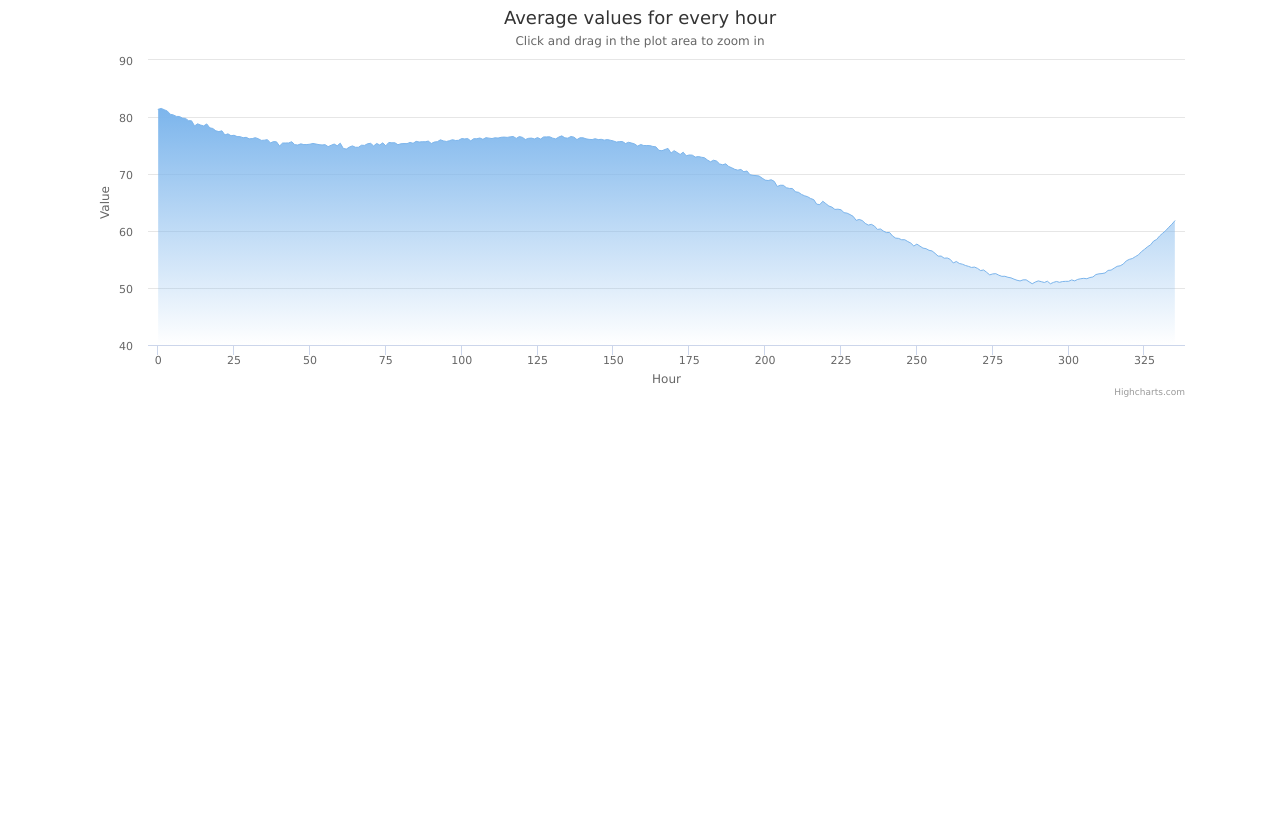
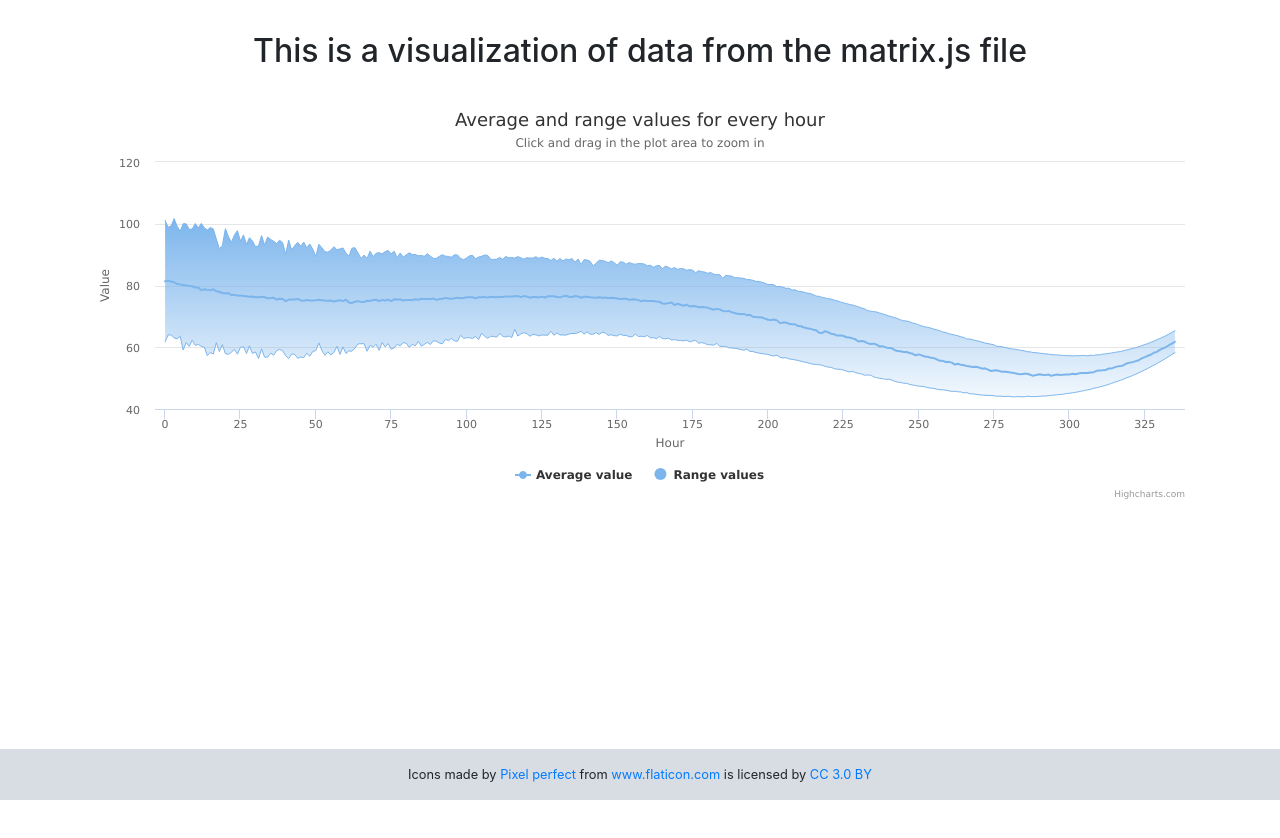
Before and after one commit to sebastiantokarski/matrix, a React app: page / in a window 1280 px wide. Shown: the top 838 px of the page. Before the commit the page ends 800 px from the top, so only its background shows below. Built offline with nearby package versions, Linux system fonts and the light colour scheme.

Commit message:
Separate charts components; add styled-compoenents

```diff
--- a/package.json
+++ b/package.json
@@ -34,6 +34,7 @@
     "react": "~16.9.0",
     "react-dom": "~16.9.0",
     "style-loader": "~1.0.0",
+    "styled-components": "^4.4.0",
     "webpack": "~4.40.2",
     "webpack-cli": "~3.3.9"
   },
--- a/src/components/App.js
+++ b/src/components/App.js
@@ -1,7 +1,19 @@
-import React, { Component } from 'react';
-import HistogramChart from './HistogramChart';
-import AverageLineChart from './AverageLineChart';
-import matrix from '../data/matrix.js';
+import React, { Component, Fragment } from 'react';
+import ChartHistogram from './Chart/ChartHistogram';
+import ChartLine from './Chart/ChartLine';
+import Footer from './Footer';
+import matrix from '../data/matrix';
+import styled from 'styled-components';
+
+const Title = styled.h1`
+  text-align: center;
+  font-size: 2rem;
+  margin: 2rem 0;
+`;
+
+const ChartsWrapper = styled.div`
+  height: 100vh;
+`;
 
 export default class App extends Component {
   constructor(props) {
@@ -24,11 +36,15 @@ export default class App extends Component {
 
   prepareChartData(data) {
     const hoursDetails = data.hoursDetails;
-    const averageLineChart = hoursDetails.map((singleData) => singleData.averageValue);
+    const averageLineData = hoursDetails.map((singleData) => singleData.averageValue);
+    const rangeData = hoursDetails.map((singleData, index) => {
+      return [index, singleData.minValue, singleData.maxValue];
+    });
     const histogramChart = data.matrix;
 
     return {
-      averageLineChart,
+      averageLineData,
+      rangeData,
       histogramChart,
       minAxisX: data.minValue,
       maxAxisX: data.maxValue,
@@ -42,7 +58,7 @@ export default class App extends Component {
       minValue: firstEl,
       maxValue: firstEl,
       averageValue: hourArr.reduce(getSum, 0) / hourArr.length,
-    }
+    };
 
     return hourArr.reduce((details, currValue) => {
       details.minValue = Math.min(details.minValue, currValue);
@@ -93,7 +109,7 @@ export default class App extends Component {
    */
   handleMouseOver(e) {
     this.currMouseOverEl = e.target.x;
-    this.showHistogramWithDelay(this.currMouseOverEl, 300);
+    this.showHistogramWithDelay(this.currMouseOverEl, 500);
   }
 
   /**
@@ -113,20 +129,27 @@ export default class App extends Component {
 
   render() {
     return (
+      <Fragment>
         <div className="container">
-        <AverageLineChart
-          chartData={this.chartData.averageLineChart}
+          <Title>This is a visualization of data from the matrix.js file</Title>
+          <ChartsWrapper>
+            <ChartLine
+              chartAverageLineData={this.chartData.averageLineData}
+              chartRangeData={this.chartData.rangeData}
               onMouseOver={this.handleMouseOver}
             />
             {
               this.state.histogramChartHour !== null
-          && <HistogramChart
+              && <ChartHistogram
                 chartData={this.chartData.histogramChart}
                 minAxisX={this.chartData.minAxisX}
                 maxAxisX={this.chartData.maxAxisX}
                 hour={this.state.histogramChartHour} />
             }
+          </ChartsWrapper>
         </div>
+        <Footer />
+      </Fragment>
     );
   }
 }
--- /dev/null
+++ b/src/components/Chart/Chart.js
@@ -0,0 +1,53 @@
+import { Component } from 'react';
+import Highcharts from 'highcharts';
+import HighchartsReact from 'highcharts-react-official';
+import addMoreHighcharts from 'highcharts/highcharts-more';
+import addHistogramModule from 'highcharts/modules/histogram-bellcurve';
+
+class Chart extends Component {
+  constructor(props) {
+    super(props);
+
+    addMoreHighcharts(Highcharts);
+    addHistogramModule(Highcharts);
+
+    this.setHighchartsConfig();
+  }
+
+  setHighchartsConfig() {
+    Highcharts.setOptions({
+      plotOptions: {
+        arearange: {
+          fillColor: {
+            linearGradient: {
+              x1: 0,
+              y1: 0,
+              x2: 0,
+              y2: 1,
+            },
+            stops: [
+              [0, Highcharts.getOptions().colors[0]],
+              [1, Highcharts.Color(Highcharts.getOptions().colors[0]).setOpacity(0.1).get('rgba')],
+            ],
+          },
+          marker: {
+            radius: 2,
+          },
+          lineWidth: 1,
+          states: {
+            hover: {
+              lineWidth: 1,
+            },
+          },
+          threshold: null,
+        },
+      },
+    });
+  }
+}
+
+export {
+  Chart,
+  Highcharts,
+  HighchartsReact,
+};
--- a/src/components/HistogramChart.js
+++ b/src/components/Chart/ChartHistogram.js
@@ -1,14 +1,10 @@
-import React, { Component } from 'react';
+import React from 'react';
 import PropTypes from 'prop-types';
-import Highcharts from 'highcharts';
-import HighchartsReact from 'highcharts-react-official';
-import addHistogramModule from 'highcharts/modules/histogram-bellcurve';
+import { Chart, Highcharts, HighchartsReact } from './Chart';
 
-export default class HistogramChart extends Component {
+export default class ChartHistogram extends Chart {
   constructor(props) {
     super(props);
-
-    addHistogramModule(Highcharts);
   }
   render() {
     return <HighchartsReact
@@ -43,7 +39,9 @@ export default class HistogramChart extends Component {
                 .replace('x: ', 'Index: ')
                 .replace('y: ', 'Value: ')
                 .replace('{point.x}', this.x)
+                .replace('{point.x2}', this.x2)
                 .replace('{point.y}', this.y.toFixed(2))
+                .replace('{series.name}', this.series.name);
 
             return pointFormat;
           },
@@ -72,7 +70,7 @@ export default class HistogramChart extends Component {
   }
 }
 
-HistogramChart.propTypes = {
+ChartHistogram.propTypes = {
   chartData: PropTypes.array,
   hour: PropTypes.number,
 };
--- a/src/components/AverageLineChart.js
+++ b/src/components/Chart/ChartLine.js
@@ -1,9 +1,8 @@
-import React, { Component } from 'react';
+import React from 'react';
 import PropTypes from 'prop-types';
-import Highcharts from 'highcharts';
-import HighchartsReact from 'highcharts-react-official';
+import { Chart, Highcharts, HighchartsReact } from './Chart';
 
-export default class AverageLineChart extends Component {
+export default class ChartLine extends Chart {
   constructor(props) {
     super(props);
   }
@@ -12,7 +11,7 @@ export default class AverageLineChart extends Component {
       highcharts={Highcharts}
       options={{
         title: {
-          text: 'Average values for every hour',
+          text: 'Average and range values for every hour',
         },
         subtitle: {
           text: document.ontouchstart === undefined
@@ -38,18 +37,24 @@ export default class AverageLineChart extends Component {
           pointFormatter(pointFormat) {
             pointFormat = pointFormat
                 .replace('{point.y}', this.y.toFixed(2))
+                .replace('{point.low}', this.low)
+                .replace('{point.high}', this.high)
                 .replace('{series.name}', this.series.name);
 
             return pointFormat;
           },
         },
-        legend: {
-          enabled: false,
-        },
         series: [{
-          type: 'area',
           name: 'Average value',
-          data: this.props.chartData,
+          data: this.props.chartAverageLineData,
+          zIndex: 1,
+        }, {
+          name: 'Range values',
+          data: this.props.chartRangeData,
+          type: 'arearange',
+          color: Highcharts.getOptions().colors[0],
+          fillOpacity: 0.3,
+          zIndex: 0,
         }],
         plotOptions: {
           series: {
@@ -58,30 +63,6 @@ export default class AverageLineChart extends Component {
                 mouseOver: this.props.onMouseOver,
               },
             },
-          },
-          area: {
-            fillColor: {
-              linearGradient: {
-                x1: 0,
-                y1: 0,
-                x2: 0,
-                y2: 1,
-              },
-              stops: [
-                [0, Highcharts.getOptions().colors[0]],
-                [1, Highcharts.Color(Highcharts.getOptions().colors[0]).setOpacity(0).get('rgba')],
-              ],
-            },
-            marker: {
-              radius: 2,
-            },
-            lineWidth: 1,
-            states: {
-              hover: {
-                lineWidth: 1,
-              },
-            },
-            threshold: null,
           },
         },
         chart: {
@@ -92,8 +73,9 @@ export default class AverageLineChart extends Component {
   }
 }
 
-AverageLineChart.propTypes = {
-  chartData: PropTypes.array,
+ChartLine.propTypes = {
+  chartAverageLineData: PropTypes.array,
+  chartRangeData: PropTypes.array,
   onMouseOver: PropTypes.func,
   unitType: PropTypes.string,
 };
--- a/src/css/styles.css
+++ /dev/null
@@ -1,7 +0,0 @@
-.root-wrapper {
-  height: 95vh;
-  width: 100vw;
-  display: flex;
-  justify-content: center;
-  align-items: center;
-}
--- a/src/index.js
+++ b/src/index.js
@@ -2,6 +2,5 @@ import React from 'react';
 import ReactDOM from 'react-dom';
 import App from './components/App';
 import 'bootstrap/dist/css/bootstrap.min.css';
-import './css/styles.css';
 
 ReactDOM.render(<App />, document.getElementById('root'));
--- a/webpack.config.js
+++ b/webpack.config.js
@@ -36,12 +36,7 @@ module.exports = {
       }
     }, {
       test: /\.css$/,
-      include: /node_modules/,
       loaders: ['style-loader', 'css-loader'],
-    }, {
-      test: /\.css$/,
-      exclude: /node_modules/,
-      use: ['style-loader', 'css-loader'],
     }]
   }
 }
```
Also changed, not shown: 1 other file (tests, documents, lock files or other folders). Lines whose indentation alone changed are shown as unchanged.
